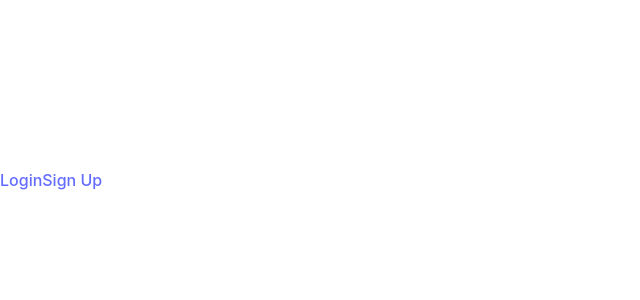
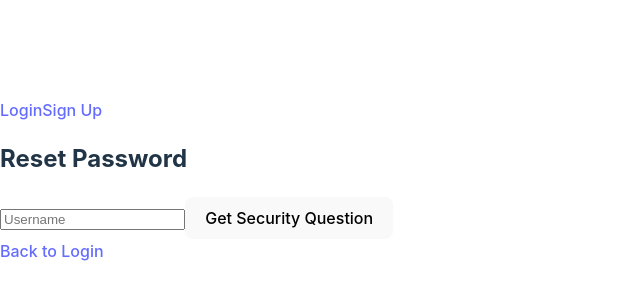
Before and after one commit to CWOChris/apertum-ostium, a React (Vite) app in the folder apertum-ostium/: page /reset-password in a window 1280 px wide. Before the commit this address had no page. Shown: the part 220-520 px from the top of the page, without its empty margins (0-640 px from the left). Built offline with nearby package versions, Linux system fonts and the light colour scheme.

Commit message:
added the password reset functionality

```diff
--- a/apertum-ostium/src/App.jsx
+++ b/apertum-ostium/src/App.jsx
@@ -3,6 +3,7 @@ import Home from "./pages/Home";
 import Log from "./pages/Log";
 import Login from "./pages/Login";
 import Signup from "./pages/Signup";
+import ResetPassword from "./pages/ResetPassword";  // ✅ Import Reset Password page
 import ProtectedRoute from "./components/ProtectedRoute";
 import { logoutUser, getLoggedInUser } from "./db/indexedDB";
 import { useState, useEffect } from "react";
@@ -17,7 +18,7 @@ const App = () => {
   const handleLogout = () => {
     logoutUser();
     setUser(null);
-    window.location.reload(); // Reload to update UI
+    window.location.reload();
   };
 
   return (
@@ -25,13 +26,11 @@ const App = () => {
       <div className="p-4">
         <nav className="mb-4">
           {!user ? (
-            // Show Login/Signup when no user is logged in
             <>
               <Link to="/login" className="mr-4">Login</Link>
               <Link to="/signup">Sign Up</Link>
             </>
           ) : (
-            // Show Home, View Logs, and Logout when logged in
             <>
               <Link to="/">Home</Link>
               <Link to="/log" className="ml-4">View Logs</Link>
@@ -41,8 +40,9 @@ const App = () => {
         </nav>
 
         <Routes>
-          <Route path="/login" element={<Login />} />
+          <Route path="/login" element={<Login setUser={setUser} />} />
           <Route path="/signup" element={<Signup />} />
+          <Route path="/reset-password" element={<ResetPassword />} />  {/* ✅ Add Reset Password route */}
           <Route path="/" element={<ProtectedRoute><Home /></ProtectedRoute>} />
           <Route path="/log" element={<ProtectedRoute><Log /></ProtectedRoute>} />
         </Routes>
--- a/apertum-ostium/src/pages/Login.jsx
+++ b/apertum-ostium/src/pages/Login.jsx
@@ -1,8 +1,8 @@
 import { useState } from "react";
 import { loginUser, setLoggedInUser } from "../db/indexedDB";
-import { useNavigate } from "react-router-dom";
+import { useNavigate, Link } from "react-router-dom";  // ✅ Import Link for navigation
 
-const Login = () => {
+const Login = ({ setUser }) => {
   const [username, setUsername] = useState("");
   const [password, setPassword] = useState("");
   const [error, setError] = useState(null);
@@ -14,8 +14,8 @@ const Login = () => {
 
     if (result.success) {
       setLoggedInUser(username);
+      setUser(username);
       navigate("/");
-      window.location.reload(); // Redirect to homepage after login
     } else {
       setError(result.message);
     }
@@ -30,6 +30,11 @@ const Login = () => {
         <input type="password" placeholder="Password" value={password} onChange={(e) => setPassword(e.target.value)} className="w-full p-2 border rounded" required />
         <button type="submit" className="w-full bg-blue-500 text-white py-2 rounded">Login</button>
       </form>
+
+      {/* ✅ Forgot Password Link */}
+      <div className="mt-4 text-center">
+        <Link to="/reset-password" className="text-blue-500 hover:underline">Forgot Password?</Link>
+      </div>
     </div>
   );
 };
--- /dev/null
+++ b/apertum-ostium/src/pages/ResetPassword.jsx
@@ -0,0 +1,58 @@
+import { useState } from "react";
+import { getSecurityQuestion, resetPassword } from "../db/indexedDB";
+import { useNavigate, Link } from "react-router-dom";  // ✅ Import Link for "Back to Login"
+
+const ResetPassword = () => {
+  const [username, setUsername] = useState("");
+  const [securityQuestion, setSecurityQuestion] = useState(null);
+  const [securityAnswer, setSecurityAnswer] = useState("");
+  const [newPassword, setNewPassword] = useState("");
+  const [message, setMessage] = useState(null);
+  const navigate = useNavigate();
+
+  const fetchSecurityQuestion = async () => {
+    const question = await getSecurityQuestion(username);
+    if (question) {
+      setSecurityQuestion(question);
+      setMessage(null);
+    } else {
+      setMessage("User not found.");
+    }
+  };
+
+  const handleReset = async (e) => {
+    e.preventDefault();
+    const result = await resetPassword(username, securityAnswer, newPassword);
+    setMessage(result.message);
+
+    if (result.success) {
+      navigate("/login");
+    }
+  };
+
+  return (
+    <div className="p-4 max-w-md mx-auto">
+      <h2 className="text-xl font-bold mb-4">Reset Password</h2>
+      {message && <p className="text-red-500">{message}</p>}
+      <input type="text" placeholder="Username" value={username} onChange={(e) => setUsername(e.target.value)} className="w-full p-2 border rounded" />
+      <button onClick={fetchSecurityQuestion} className="bg-blue-500 text-white px-2 py-1 rounded mt-2">Get Security Question</button>
+
+      {securityQuestion && <p className="mt-2"><strong>Security Question:</strong> {securityQuestion}</p>}
+
+      {securityQuestion && (
+        <>
+          <input type="text" placeholder="Answer" value={securityAnswer} onChange={(e) => setSecurityAnswer(e.target.value)} className="w-full p-2 border rounded mt-2" />
+          <input type="password" placeholder="New Password" value={newPassword} onChange={(e) => setNewPassword(e.target.value)} className="w-full p-2 border rounded mt-2" />
+          <button onClick={handleReset} className="bg-green-500 text-white px-2 py-1 rounded mt-2">Reset Password</button>
+        </>
+      )}
+
+      {/* ✅ Add a Back to Login Link */}
+      <div className="mt-4 text-center">
+        <Link to="/login" className="text-blue-500 hover:underline">Back to Login</Link>
+      </div>
+    </div>
+  );
+};
+
+export default ResetPassword;
--- a/apertum-ostium/src/pages/Signup.jsx
+++ b/apertum-ostium/src/pages/Signup.jsx
@@ -27,7 +27,7 @@ const Signup = () => {
       <form onSubmit={handleSignup} className="space-y-3">
         <p>Username:</p><input type="text" placeholder="Username" value={username} onChange={(e) => setUsername(e.target.value)} required />
         <p>Password:</p><input type="password" placeholder="Password" value={password} onChange={(e) => setPassword(e.target.value)} required />
-        <p>Save for Password Reset Later:</p><input type="text" placeholder="Password Reset Answer" value={securityAnswer} onChange={(e) => setSecurityAnswer(e.target.value)} required />
+        <p>What is your favorite color? Save for Password Reset Later:</p><input type="text" placeholder="Password Reset Answer" value={securityAnswer} onChange={(e) => setSecurityAnswer(e.target.value)} required />
         <button type="submit">Sign Up</button>
       </form>
     </div>
```
Also changed, not shown: apertum-ostium/src/components/ResetPassword.jsx (deleted, +0 -45 lines).
